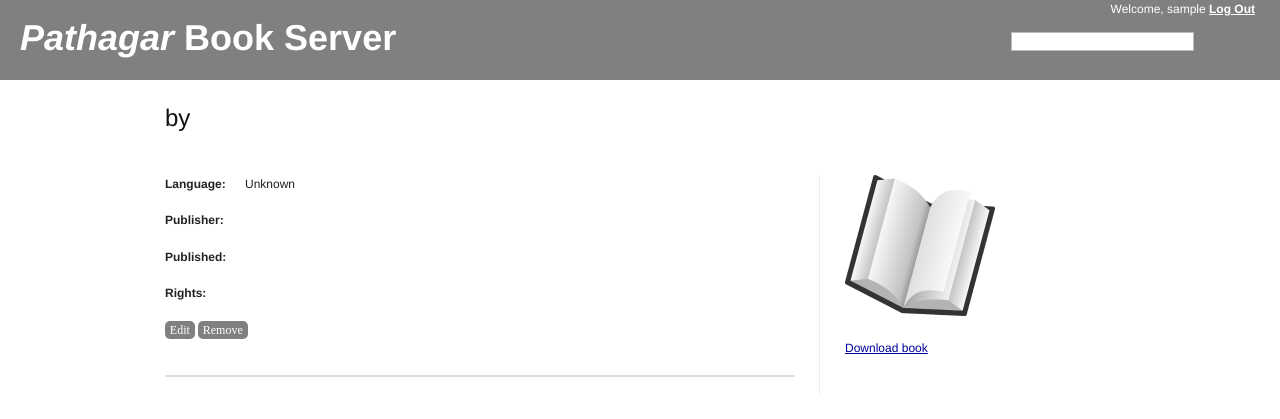
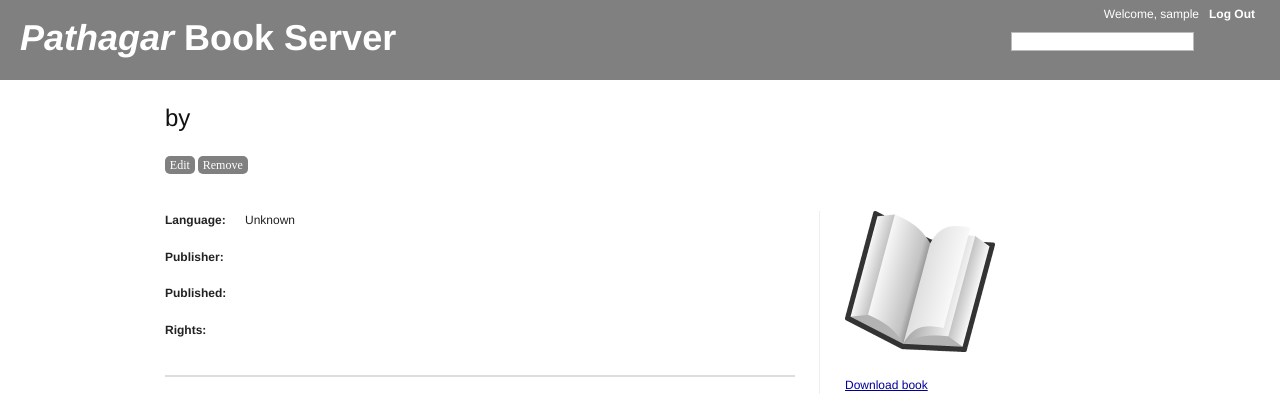
Before and after one commit to PathagarBooks/pathagar, a Django app: template templates/books/book_detail.html in a window 1280 px wide. Shown: the top 419 px of the page. Run offline with Django 3.2, Linux system fonts and the light colour scheme; the template is opened without the code that fills it, so the values that code supplies are empty; the visitor is signed in with stand-in values (Sample User, id 1); some libraries are stand-ins or nearby versions.

Commit message:
more CSS cosmetic

```diff
--- a/books/templates/base.html
+++ b/books/templates/base.html
@@ -28,7 +28,7 @@
 </div>
 <div class="loginbox">
 {% if user.is_authenticated %}
-<span>Welcome, {{ user.username }}</span>
+<span>Welcome, {{ user.username }}&nbsp;&nbsp;</span>
 <a href="{% url django.contrib.auth.views.logout %}?next=/">Log Out</a>
 {% else %}
 <a href="{% url django.contrib.auth.views.login %}?next=/">Log In</a>
--- a/static_media/style/style.css
+++ b/static_media/style/style.css
@@ -49,13 +49,17 @@ a[href$=".epub"]   {
 .header .loginbox {
     position: absolute;
     right: 25px;
-    top: 0px;
+    top: 5px;
     color: white;
 }
 
 .header .loginbox a {
     color: white;
     font-weight: bold;
+    text-decoration: none;
+}
+
+.header .loginbox a:hover {
     text-decoration: underline;
 }
 
@@ -88,6 +92,7 @@ div.hidden_body {
 }
 
 .bookname a {
+    margin-left: -0.4em;
     padding: 0.2em 0.4em;
     -moz-border-radius: 10px;
     border-radius: 10px;
--- a/templates/books/book_detail.html
+++ b/templates/books/book_detail.html
@@ -22,6 +22,13 @@ $(document).ready(function()
 
 <h1 class="alt">{{ book.a_title }}</h1>
 <h2>by <span class="alt">{{ book.a_author }}</span></h2>
+{% if user.is_authenticated %}
+<div class="span-3">
+<a class="button" href="{% url pathagar.books.views.edit_book book.pk %}">Edit</a>
+<a class="button" href="{% url pathagar.books.views.remove_book book.pk %}">Remove</a>
+</div>
+<hr class="space">
+{% endif %}
 <hr class="space">
 
 <div class="span-16 colborder">
@@ -41,13 +48,6 @@ $(document).ready(function()
 <div class="span-2"><label>Rights:</label></div>
 <div class="span-3">{{ book.dc_rights }}</div>
 <hr class="space">
-{% if user.is_authenticated %}
-<div class="span-3">
-<a class="button" href="{% url pathagar.books.views.edit_book book.pk %}">Edit</a>
-<a class="button" href="{% url pathagar.books.views.remove_book book.pk %}">Remove</a>
-</div>
-<hr class="space">
-{% endif %}
 <div class="span-16">
 <p>
 {{ book.a_summary }}
```
